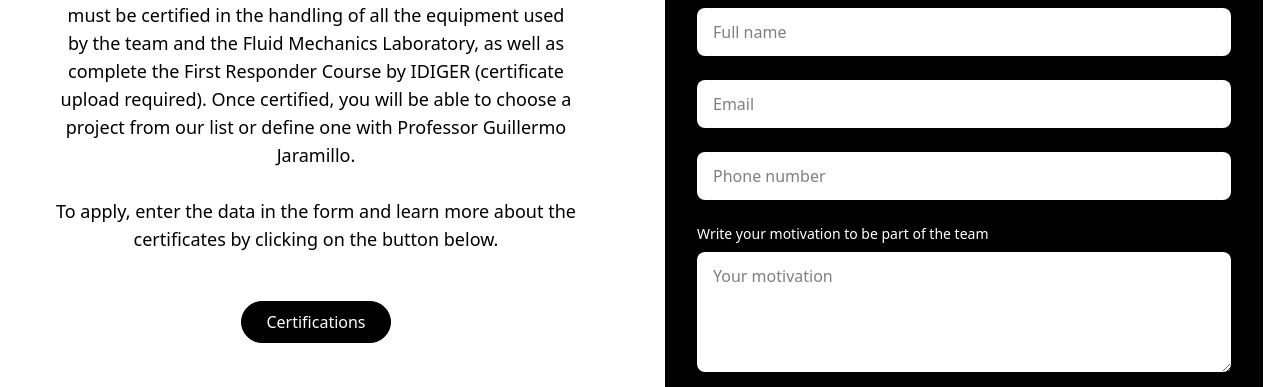
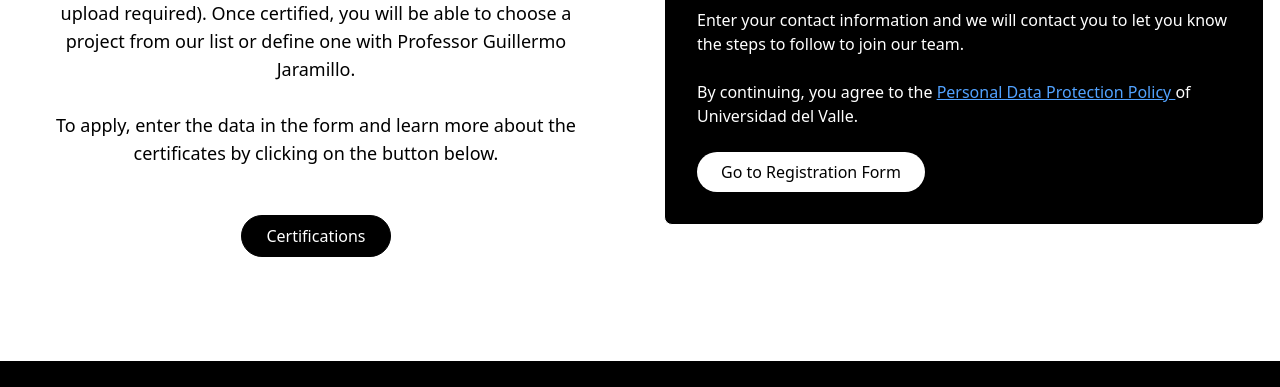
Before and after one commit to impetus-indomitus/impetus-indomitus.github.io, an Astro site: page /admissions in a window 1280 px wide. Shown: the part 425-812 px from the top of the page. Built offline with nearby package versions, Linux system fonts and the light colour scheme; Astro itself is replaced by a stand-in of ours.

Commit message:
feat: update admissions page to redirect to Google Forms for registration and remove inline form handling

```diff
--- a/src/pages/admissions.astro
+++ b/src/pages/admissions.astro
@@ -24,100 +24,29 @@ import Layout from '../layouts/Layout.astro';
             </a>
         </div>
 
-        <!-- Right Panel (Form) -->
+        <!-- Right Panel (Form via Google Forms Redirect) -->
         <div class="bg-black border border-white rounded-lg p-8 w-full">
             <h2 class="text-2xl font-bold mb-6 text-white">REGISTER</h2>
-            <p class="mb-6 text-white">Enter your contact information and we will contact you to let you know the steps to follow to join our team.</p>
+            <p class="mb-6 text-white">
+                Enter your contact information and we will contact you to let you know the steps to follow to join our team.
+                <br/><br/>
+                By continuing, you agree to the
+                <a href="https://www.univalle.edu.co/politica-de-tratamiento-de-la-informacion-personal" target="_blank" rel="noopener" class="underline text-blue-400">
+                Personal Data Protection Policy
+                </a>
+                of Universidad del Valle.
+            </p>
 
-            <form id="contact-form" action="https://api.web3forms.com/submit" method="POST" class="flex flex-col space-y-6">
-                <!-- Web3Forms Access Key -->
-                <input type="hidden" name="access_key" value="204fab4f-890b-4864-bc4b-bef924844d76" />
-
-                <!-- Campo Name -->
-                <input
-                    type="text"
-                    name="name"
-                    placeholder="Full name"
-                    class="w-full px-4 py-3 rounded-lg bg-white text-black focus:outline-none"
-                    required
-                />
-
-                <!-- Campo Email -->
-                <input
-                    type="email"
-                    name="email"
-                    placeholder="Email"
-                    class="w-full px-4 py-3 rounded-lg bg-white text-black focus:outline-none"
-                    required
-                />
-
-                <!-- Campo Phone -->
-                <input
-                    type="tel"
-                    name="phone"
-                    placeholder="Phone number"
-                    class="w-full px-4 py-3 rounded-lg bg-white text-black focus:outline-none"
-                    required
-                />
-
-                <!-- Campo Motivation -->
-                <div class="flex flex-col space-y-2">
-                    <label class="text-sm text-white">Write your motivation to be part of the team</label>
-                    <textarea
-                        name="motivation"
-                        rows="4"
-                        placeholder="Your motivation"
-                        class="w-full px-4 py-3 rounded-lg bg-white text-black focus:outline-none"
-                        required
-                    ></textarea>
-                </div>
-
-                <!-- Botón -->
-                <div>
-                    <button
-                        type="submit"
-                        class="bg-white text-black px-6 py-2 rounded-full hover:bg-gray-200 transition"
-                    >
-                        Send
-                    </button>
-                </div>
-            </form>
-
-            <!-- Feedback Message -->
-            <div id="form-message" class="mt-4 text-white hidden"></div>
-        </div>
+            <a
+                href="https://forms.gle/GcggALZE8tzqJfC56"
+                target="_blank"
+                rel="noopener"
+                class="inline-block"
+            >
+                <button class="bg-white text-black px-6 py-2 rounded-full hover:bg-gray-200 transition">
+                Go to Registration Form
+                </button>
+            </a>
+    </div>
     </header>
-
-    <script is:inline>
-        const form = document.getElementById('contact-form');
-        const formMessage = document.getElementById('form-message');
-
-        form.addEventListener('submit', async (e) => {
-            e.preventDefault();
-            const formData = new FormData(form);
-
-            try {
-                const response = await fetch('https://api.web3forms.com/submit', {
-                    method: 'POST',
-                    body: formData,
-                });
-                const json = await response.json();
-
-                if (response.status === 200) {
-                    formMessage.textContent = 'Form submitted successfully! We will contact you soon.';
-                    formMessage.classList.remove('hidden', 'text-red-600');
-                    formMessage.classList.add('text-green-400');
-                    form.reset();
-                } else {
-                    formMessage.textContent = 'Error submitting form. Please try again.';
-                    formMessage.classList.remove('hidden', 'text-green-400');
-                    formMessage.classList.add('text-red-600');
-                }
-            } catch (error) {
-                formMessage.textContent = 'Network error. Please try again later.';
-                formMessage.classList.remove('hidden', 'text-green-400');
-                formMessage.classList.add('text-red-600');
-            }
-        });
-    </script>
 </Layout>
```
